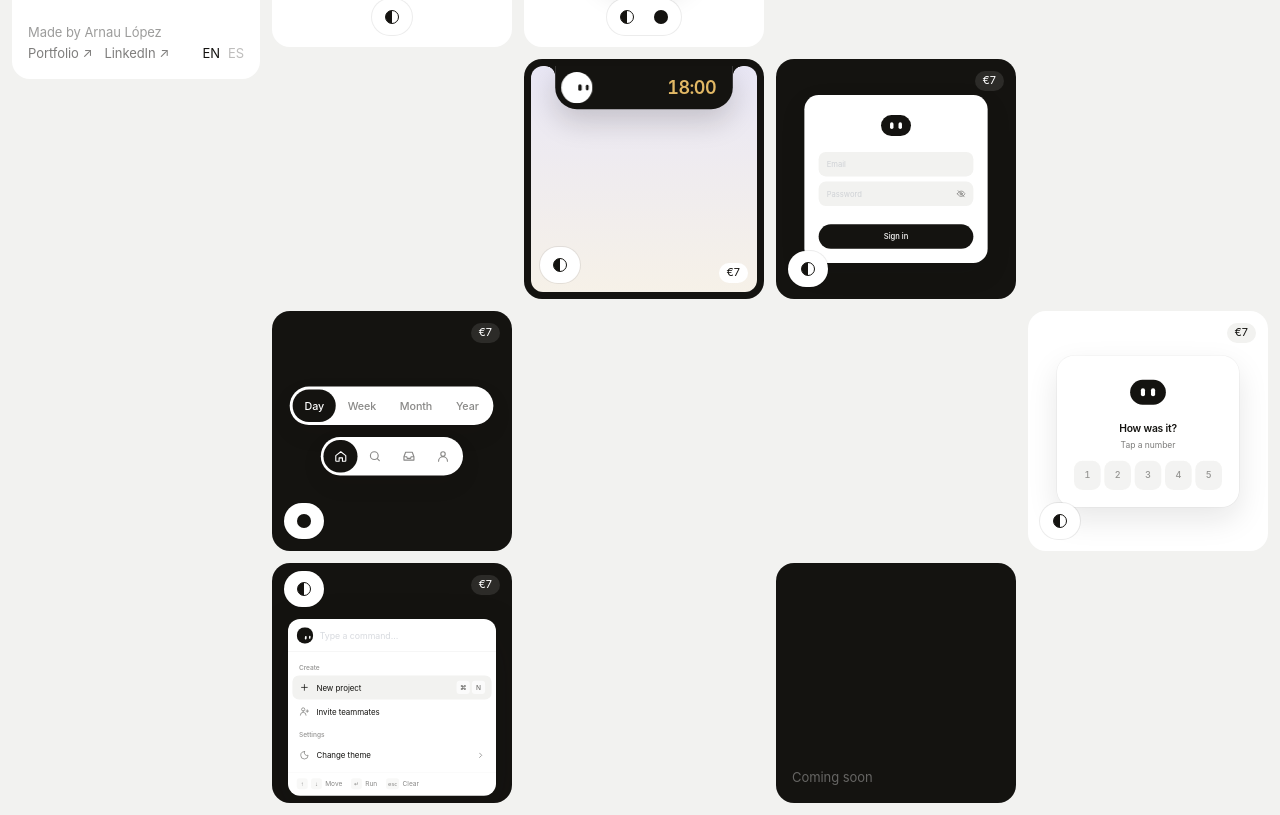
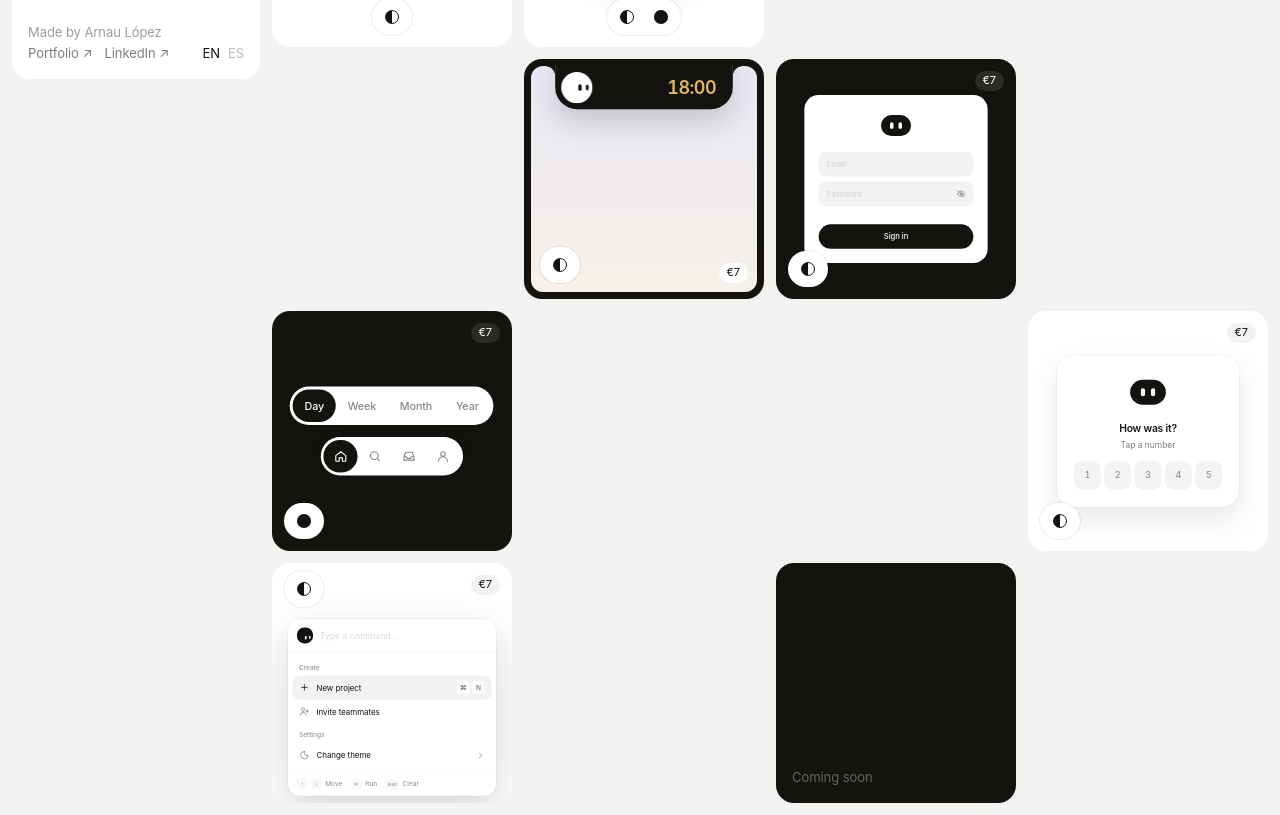
Before and after one commit to lopezsellesarnau-cmd/stackd, a Next.js app in the folder web/: page / in a window 1280 px wide. Shown: the part 709-1524 px from the top of the page. Built offline with nearby package versions, Linux system fonts and the light colour scheme.

Commit message:
Command palette tile: white background by default
Co-Authored-By: Claude Opus 5.5 <noreply@anthropic.com>

```diff
--- a/web/components/shop.tsx
+++ b/web/components/shop.tsx
@@ -1447,10 +1447,10 @@ function PaletteTile({ t }: { t: T }) {
 
   return (
     <>
-      {/* A white palette on ink, a black one on white */}
-      <article ref={box} className={`group ${tile} transition-colors duration-300 ${dark ? 'bg-paper' : 'bg-ink'}`}>
+      {/* Always a white tile; the button switches the palette between white and black */}
+      <article ref={box} className={`group ${tile} bg-paper`}>
         <button type="button" onClick={() => setOpen(true)} aria-label={`${t.open} Command palette`} className="absolute inset-0 cursor-pointer" />
-        <span className={`pointer-events-none absolute right-3 top-3 z-10 rounded-full px-2 py-0.5 text-[11px] ${dark ? 'bg-card text-ink' : 'bg-paper/10 text-paper'}`}>
+        <span className="pointer-events-none absolute right-3 top-3 z-10 rounded-full bg-card px-2 py-0.5 text-[11px] text-ink">
           {PRICE.palette}
         </span>
         {/* Pinned to the top so it grows downwards as the results change, instead of jumping */}
```
